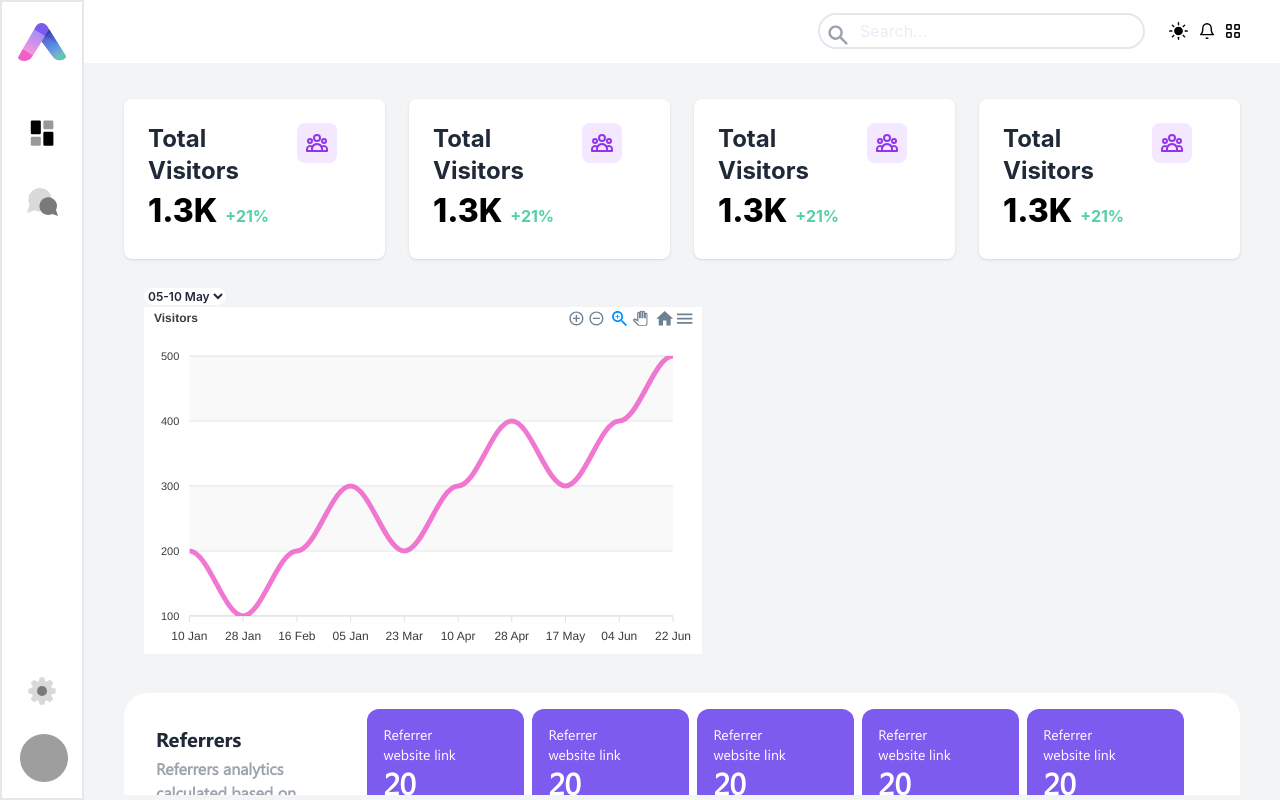
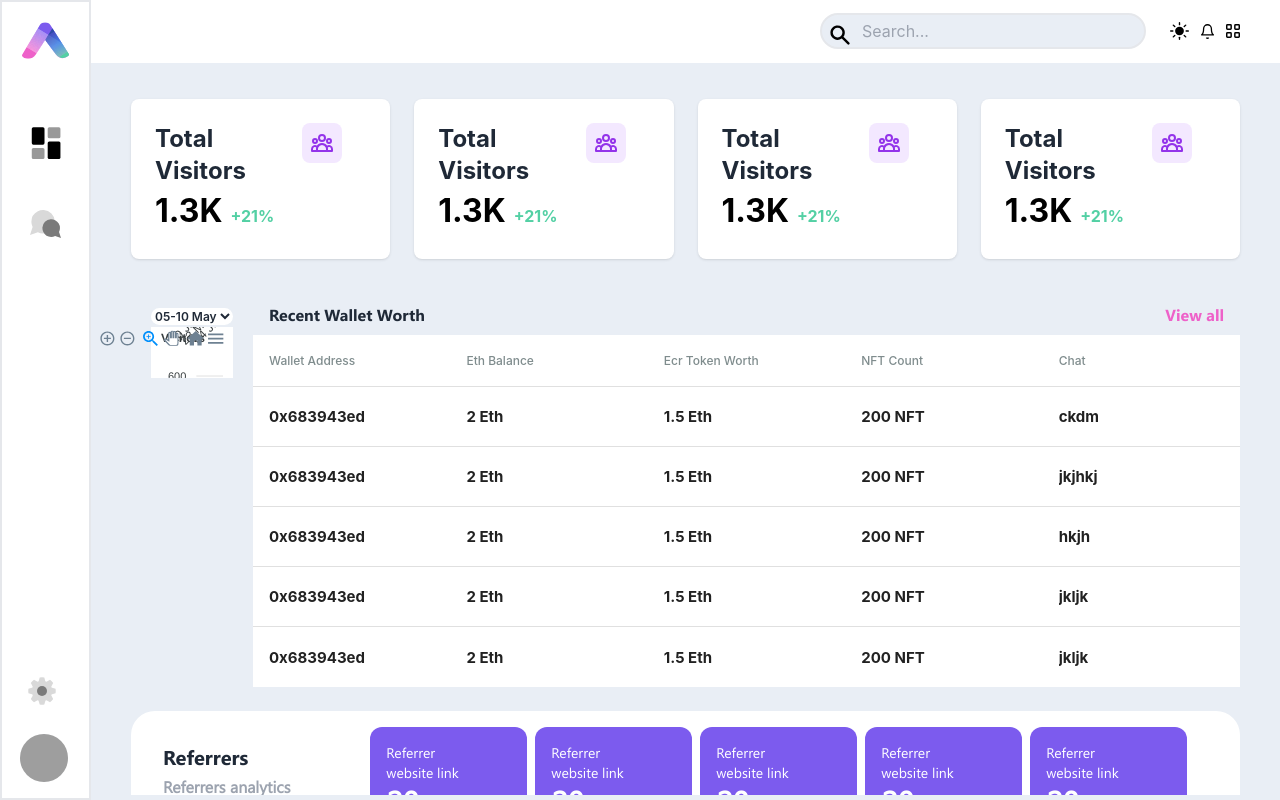
Before and after one commit to cjoshi28/aye-analytics-deployment, a Next.js app: page /dashboard in a window 1280 px wide. Built offline with nearby package versions, Linux system fonts and the light colour scheme; grey boxes are pictures that could not be loaded.

Commit message:
Add chart and table

```diff
--- /dev/null
+++ b/components/dashboard/Details/Details.js
@@ -0,0 +1,39 @@
+
+const Details = [
+    {
+        value1:" 0x683943ed",
+        value2: "2 Eth ",
+        value3:" 1.5 Eth",
+        value4:" 200 NFT",
+        value5: "ckdm"
+    },
+    {
+        value1:" 0x683943ed",
+        value2:" 2 Eth",
+        value3:" 1.5 Eth",
+        value4:" 200 NFT",
+        value5: "jkjhkj",
+    },
+    {
+        value1:" 0x683943ed",
+        value2:" 2 Eth",
+        value3:" 1.5 Eth",
+        value4:" 200 NFT",
+        value5:  "hkjh",
+    },
+    {
+        value1:" 0x683943ed",
+        value2:" 2 Eth",
+        value3:" 1.5 Eth",
+        value4:" 200 NFT",
+        value5:  "jkljk",
+    },
+    {
+        value1:" 0x683943ed",
+        value2:" 2 Eth",
+        value3:" 1.5 Eth",
+        value4:" 200 NFT",
+        value5:  "jkljk",
+    }
+]
+export default Details;
--- /dev/null
+++ b/components/dashboard/UserTable/UserTable.js
@@ -0,0 +1,65 @@
+import React, { useState } from 'react'
+import DataTable from 'react-data-table-component'
+import Details from '../Details/Details'
+export default function UserTable() {
+  const [users, setUser] = useState(Details)
+  console.log(users)
+  const customStyles = {
+    rows: {
+        style: {
+            minHeight: '60px', // override the row height
+        },
+    },
+    headCells: {
+        style: {
+            color:"#7f8c8d",
+            paddingLeft: '16px', // override the cell padding for head cells
+            paddingRight: '2px',
+        },
+    },
+    cells: {
+        style: {
+            paddingLeft: '16px', // override the cell padding for data cells
+            paddingRight: '2px',
+            fontWeight: '700',
+            fontSize: '15px'
+        },
+    },
+};
+  const columns = [
+    {
+        name:"Wallet Address",
+        selector:(row) => row.value1,
+    },
+    {
+        name:"Eth Balance",
+        selector:(row) => row.value2,
+
+    },
+    {
+        name:"Ecr Token Worth",
+        selector:(row) => row.value3,
+
+    },
+    {
+        name:"NFT Count",
+        selector:(row) => row.value4,
+
+    },
+    {
+        name:"Chat",
+        selector:(row) => row.value5,
+
+    }
+  ]
+  return (
+    <div className='  mt-2'>
+        <DataTable
+        columns={columns}
+        customStyles={customStyles}
+        data={users}
+        fixedHeader
+        />
+    </div>
+  )
+}
--- a/components/dashboard/stats.js
+++ b/components/dashboard/stats.js
@@ -5,7 +5,7 @@ export default function stats() {
         <div className="flex items-start justify-between  p-6 bg-white shadow rounded-lg">
             <div>
                 <span className="block text-2xl font-bold">Total Visitors</span>
-                <div className='flex items-baseline space-x-2'> <span className="block text-[32px] text-black font-extrabold">1.3K </span> <span className="block text-[#53D0A4] font-bold">+21% </span></div>
+                <div className='flex items-baseline space-x-2'> <span className="block text-[32px] text-black font-bold ">1.3K </span> <span className="block text-[#53D0A4] font-bold">+21% </span></div>
             </div>
             <div className="inline-flex flex-shrink-0 items-center justify-center h-10 w-10 text-purple-600 bg-purple-100 rounded-lg mr-6">
                 <svg aria-hidden="true" fill="none" viewBox="0 0 24 24" stroke="currentColor" className="h-6 w-6">
--- a/package.json
+++ b/package.json
@@ -17,6 +17,7 @@
     "next": "13.0.0",
     "react": "18.2.0",
     "react-apexcharts": "^1.4.0",
+    "react-data-table-component": "^7.5.3",
     "react-dom": "18.2.0",
     "react-icons": "^4.6.0"
   },
--- a/pages/dashboard/index.js
+++ b/pages/dashboard/index.js
@@ -6,10 +6,13 @@ import setting from "../../public/images/dashboard/Layer 2.svg"
 import sunny from "../../public/images/dashboard/Icon ionic-ios-sunny.svg"
 import menu from "../../public/images/dashboard/Group 243.svg"
 import bell from "../../public/images/dashboard/Icon feather-bell.svg"
+import Reactangle from "../../public/images/dashboard/Rectangle 1719.svg"
 import Image from "next/image";
 import Stats from '../../components/dashboard/stats'
 import dynamic from 'next/dynamic';
 import Refreance from '../../Components/Dashboard/Refreance'
+import UserTable from '../../components/dashboard/UserTable/UserTable'
+
 
 const Chart = dynamic(() => { return import('../../components/dashboard/Chart') }, { ssr: false });
 
@@ -20,16 +23,18 @@ export default function index() {
 
     return (
 
-        <div className="flex bg-gray-100 max-h-screen ">
+        <div className="flex bg-[#E9EEF5] max-h-screen ">
             <aside className="hidden sm:flex sm:flex-col h-[100vh] border-2">
-                <a href="#" className="inline-flex items-center justify-center bg-white h-20 w-20">
-                    <Image src={logo} alt="Logo" />
+                <a href="#" className="inline-flex items-center justify-center bg-white p-5">
+                    <Image src={logo} className="w-[48px] h-[37px]" alt="Logo" />
                 </a>
                 <div className="flex-grow flex flex-col justify-between text-gray-500 bg-white">
                     <nav className="flex flex-col mx-4 my-6 space-y-4">
                         <a href="#" className="inline-flex items-center justify-center py-3 rounded-lg">
                             <span className="sr-only">Folders</span>
-                            <Image src={back} alt="Logo" />
+                            <div className='h-[55px] w-[55px] flex items-center justify-center rounded-lg' style={{ backgroundImage: `url(${Reactangle})` }}>
+                                <Image src={back} className="h-[38px] w-[38px]" alt="Logo" />
+                            </div>
                         </a>
                         <a href="#" className="inline-flex items-center justify-center py-3 rounded-lg">
                             <span className="sr-only">Folders</span>
@@ -59,22 +64,22 @@ export default function index() {
 
                     <div className="flex items-center ml-auto">
                         <div className="relative w-full max-w-md sm:-ml-2">
-                            <svg aria-hidden="true" viewBox="0 0 20 20" fill="currentColor" className="absolute h-6 w-6 mt-2.5 ml-2 text-gray-400">
+                            <svg aria-hidden="true" viewBox="0 0 20 20" className="absolute h-6 w-6 mt-2.5 ml-2 text-gray-400">
                                 <path fillRule="evenodd" d="M8 4a4 4 0 100 8 4 4 0 000-8zM2 8a6 6 0 1110.89 3.476l4.817 4.817a1 1 0 01-1.414 1.414l-4.816-4.816A6 6 0 012 8z" clipRule="evenodd" />
                             </svg>
-                            <input type="text" role="search" placeholder="Search..." className="py-1 pl-10 pr-4 w-full border-2 border-gray placeholder-[#E9EEF5] focus:bg-[gray-50] rounded-full" />
+                            <input type="text" role="search" placeholder="Search..." className="py-1 pl-10 pr-4 w-full border-2 border-gray bg-[#E9EEF5] rounded-full" />
                         </div>
                         <div className=" flex items-center pl-3 ml-3 space-x-3">
                             <div className="relative ">
-                                <Image src={sunny} alt="Logo" />
+                                <Image src={sunny} className="w-[26px]" alt="Logo" />
                             </div>
                             <div className="relative">
 
-                                <Image src={bell} alt="Logo" />
+                                <Image src={bell} className="w-[19px] h-[21px]" alt="Logo" />
                             </div>
 
                             <div className="relative ">
-                                <Image src={menu} alt="Logo" />
+                                <Image src={menu} className="w-[19px]" alt="Logo" />
                             </div>
                         </div>
                     </div>
@@ -87,8 +92,19 @@ export default function index() {
                         <Stats />
                         <Stats />
                     </section>
-                    <section>
-                        <Chart />
+                    <section className='flex'>
+                        <Chart className="flex-1" />
+                        <div className=' rounded-3xl flex-1'>
+                            <div>
+                                <div className='mt-5 font-[Segoe-UI-Bold] first-letter  flex flex-row  justify-between '>
+                                    <span className='ml-4'>Recent Wallet Worth</span>
+                                    <div className='text-[#EE61C9]  items-end'>
+                                        <span className='mr-4'>View all</span>
+                                    </div>
+                                </div>
+                                <UserTable />
+                            </div>
+                        </div>
                     </section>
                     <section>
                         <Refreance />
--- a/styles/globals.css
+++ b/styles/globals.css
@@ -24,7 +24,7 @@ a {
   }
   body {
     color: white;
-    background: black;
+    background: #E9EEF5;
   }
 }
 
```
Also changed, not shown: 1 other file (tests, documents, lock files or other folders).
